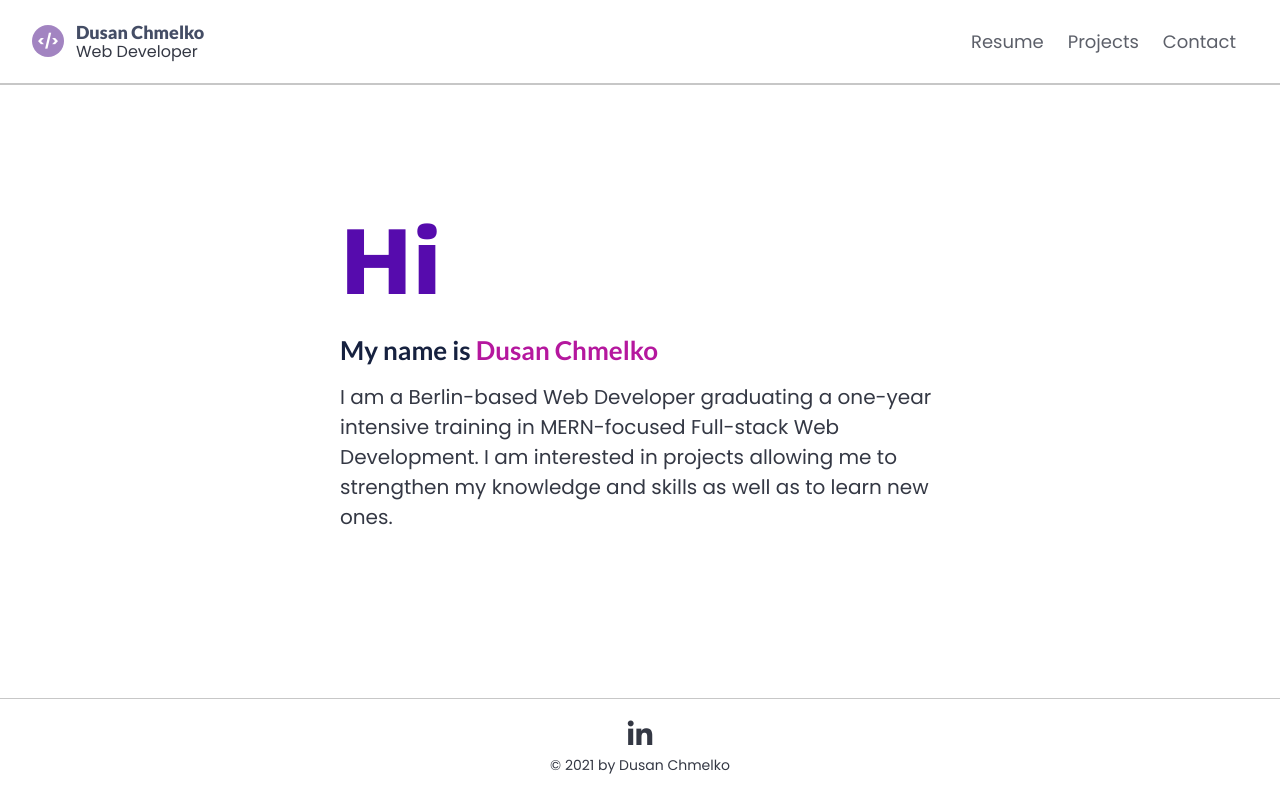
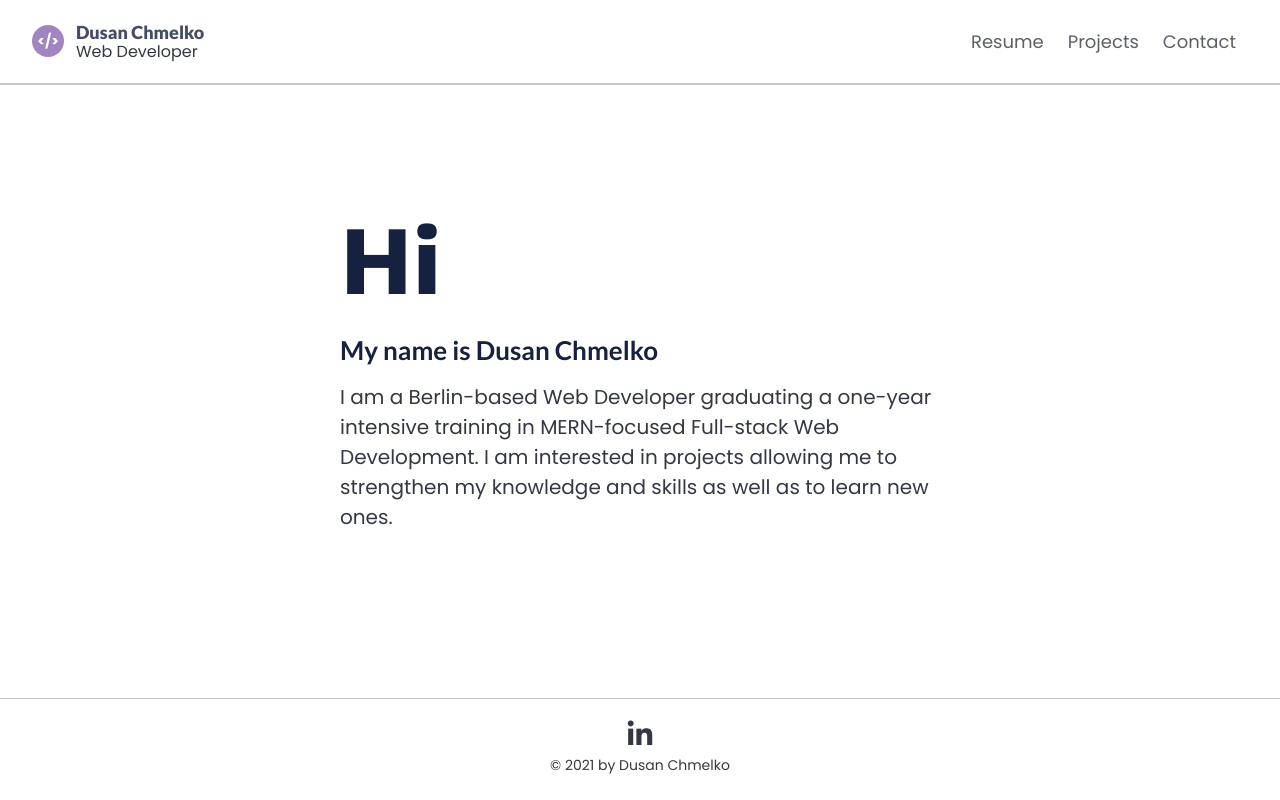
Before and after one commit to osmonoh/portfolio-react, a React (Create React App) app: page / in a window 1280 px wide. Built offline with nearby package versions, Linux system fonts and the light colour scheme.

Commit message:
create build

```diff
--- a/src/style/_home.scss
+++ b/src/style/_home.scss
@@ -15,7 +15,7 @@
       .heading {
         width: fit-content;
         margin-bottom: 1.6rem;
-        color: $purple-darker;
+        // color: $purple-darker;
         animation: heading-animation 8s;
 
         @media (max-width: 630px) {
@@ -72,7 +72,7 @@
         margin-bottom: 1.6rem;
 
         span {
-          color: $byzantine;
+          // color: $byzantine;
         }
       }
 
```
